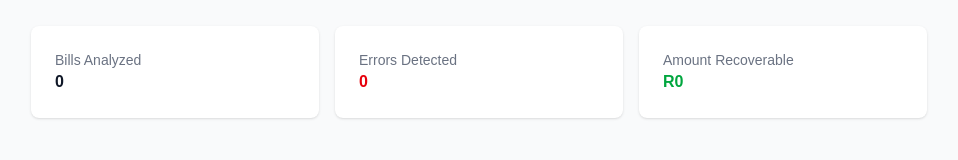
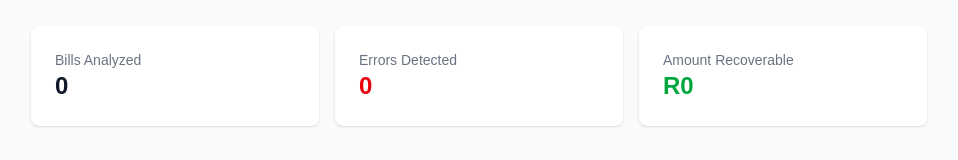
Before and after one commit to grahamch/municipal-intelligence, a Next.js app: page / in a window 1280 px wide. Shown: the part 163-323 px from the top of the page, without its empty margins (161-1119 px from the left). Built offline with nearby package versions, Linux system fonts and the light colour scheme.

Commit message:
Restore main dashboard, fix StatCard typo

```diff
--- a/app/components/StatCard.tsx
+++ b/app/components/StatCard.tsx
@@ -8,7 +8,7 @@ export default function StatCard({label, value, valueColour = "text-gray-900"}:
     return (
         <div className="bg-white rounded-lg p-6 shadow-sm">
             <p className="text-sm text-gray-500">{label}</p>
-            <p className={`text-2x1 font-bold ${valueColour}`}>{value}</p>
+            <p className={`text-2xl font-bold ${valueColour}`}>{value}</p>
         </div>
     )
 }
```
